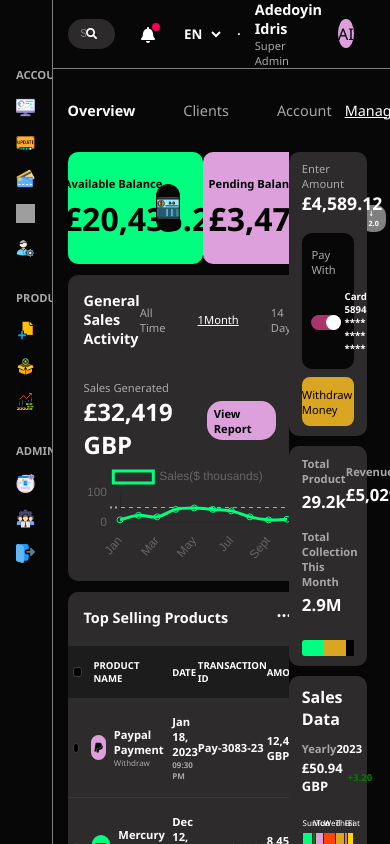
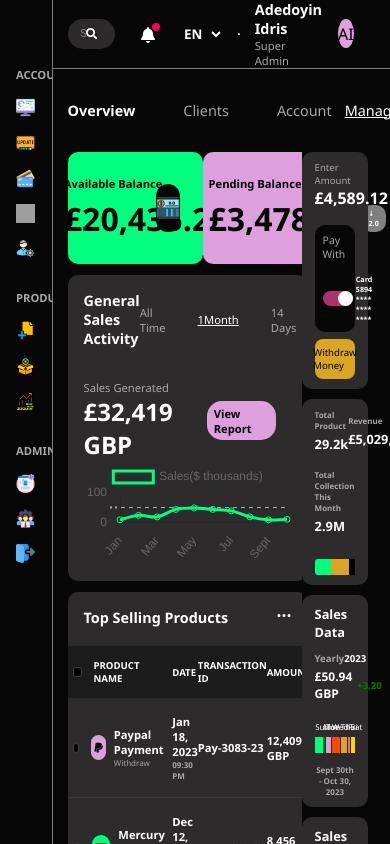
Before and after one commit to DevAdedoyin/monify, a React (Create React App) app: page / in a window 390 px wide. Shown: the top 844 px of the page. Built offline with nearby package versions, Linux system fonts and the light colour scheme; grey boxes are pictures that could not be loaded.

Commit message:
#Responsiveness:::> Payment Revenue adjustment and sales data

```diff
--- a/src/components/OverviewTabContent/RightHandSide/Payment/Payment.module.css
+++ b/src/components/OverviewTabContent/RightHandSide/Payment/Payment.module.css
@@ -135,3 +135,50 @@
         font-size: 0.6rem;
     }
 }
+
+@media (max-width: 840px) {
+    .enterAmount {
+        font-size: 0.6rem;
+    }
+
+    .amountEnterdTxt {
+        background-color: transparent;
+        font-size: 1rem;
+    }
+
+    .amountContainer {
+        background-color: transparent;
+        margin-bottom: 1rem;
+    }
+
+    .cardDetailsTxt {
+        font-size: 0.5rem;
+    }
+
+    .creditCardContainer {
+        padding: 0.5rem 0.5rem;
+        margin-bottom: 0.45rem;
+    }
+}
+
+@media (max-width: 770px) {
+    .cardDetailsTxt {
+        font-size: 0.45rem;
+    }
+
+    .reactSwitch {
+        height: 15px;
+        width: 30px;
+    }
+}
+
+@media (max-width: 760px) {
+    .withdrawTxt {
+        padding: 0.45rem 0rem;
+        font-size: 0.6rem;
+    }
+
+    .payWithTxt {
+        font-size: 0.65rem;
+    }
+}
--- a/src/components/OverviewTabContent/RightHandSide/Revenue/Revenue.module.css
+++ b/src/components/OverviewTabContent/RightHandSide/Revenue/Revenue.module.css
@@ -94,3 +94,27 @@
         font-size: 1.05rem;
     }
 }
+
+@media (max-width: 795px) {
+    .totalProduct {
+        font-size: 1.05rem;
+    }
+
+    .totalProductHeader {
+        background-color: transparent;
+        font-size: 0.6rem;
+        margin-bottom: 0.25rem;
+    }
+}
+
+@media (max-width: 760px) {
+    .totalProduct {
+        font-size: 0.8rem;
+    }
+
+    .totalProductHeader {
+        background-color: transparent;
+        font-size: 0.5rem;
+        margin-bottom: 0.25rem;
+    }
+}
--- a/src/components/OverviewTabContent/RightHandSide/RightHandSide.module.css
+++ b/src/components/OverviewTabContent/RightHandSide/RightHandSide.module.css
@@ -1,6 +1,6 @@
 .rhsContainer {
     width: 20%;
-    margin-left: 1rem;
+    margin-left: 1.5rem;
     /* display: flex;
     flex-direction: column;
     justify-content: space-between; */
@@ -33,3 +33,17 @@
         padding: 0.8rem;
     }
 }
+
+@media (max-width: 760px) {
+    .rhsContainer {
+            width: 17%;
+            margin-left: 1.8rem;
+            /* display: flex;
+        flex-direction: column;
+        justify-content: space-between; */
+        }
+
+    .printIcon {
+        display: none;
+    }
+}
--- a/src/components/OverviewTabContent/RightHandSide/RightHandSide.tsx
+++ b/src/components/OverviewTabContent/RightHandSide/RightHandSide.tsx
@@ -18,7 +18,7 @@ const RightHandSide = (props: Props) => {
         <SalesData year="2023" amount="£50.94 GBP" rate="+3.20" />
         <SalesData year="2022" amount="£40.94 GBP" rate="+2.54" />
         <div className={rhsStyle.analyseButtonContainer}>
-          <FaPrint style={{ backgroundColor: "transparent" }} />
+          <FaPrint style={{ backgroundColor: "transparent" }} className={rhsStyle.printIcon} />
           <p className={rhsStyle.printTxt}>Generate Report</p>{" "}
         </div>
       </div>
--- a/src/components/OverviewTabContent/RightHandSide/SalesData/SalesData.module.css
+++ b/src/components/OverviewTabContent/RightHandSide/SalesData/SalesData.module.css
@@ -193,3 +193,24 @@
         margin-top: 1.4rem;
     }
 }
+@media (max-width: 755px) {
+    .salesDataTxt {
+        font-size: 0.8rem;
+    }
+
+    .containerOfColors {
+        margin-top: 1.2rem;
+    }
+
+    .ratePrice {
+        font-size: 0.75rem;
+    }
+
+    .yearHeader {
+        font-size: 0.6rem
+    }
+
+    .year {
+        font-size: 0.6rem
+    }
+}
```
